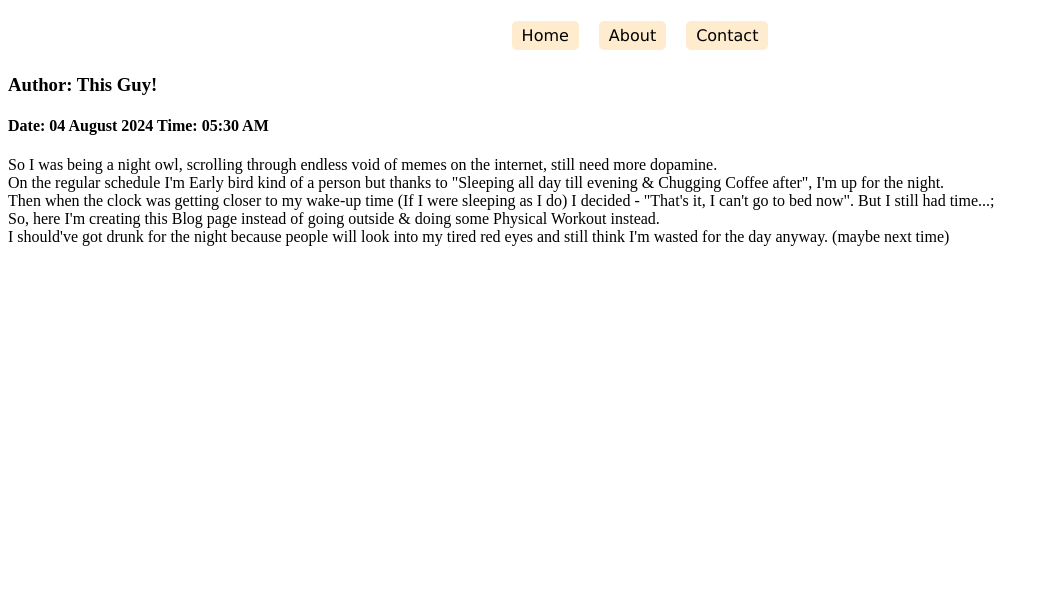
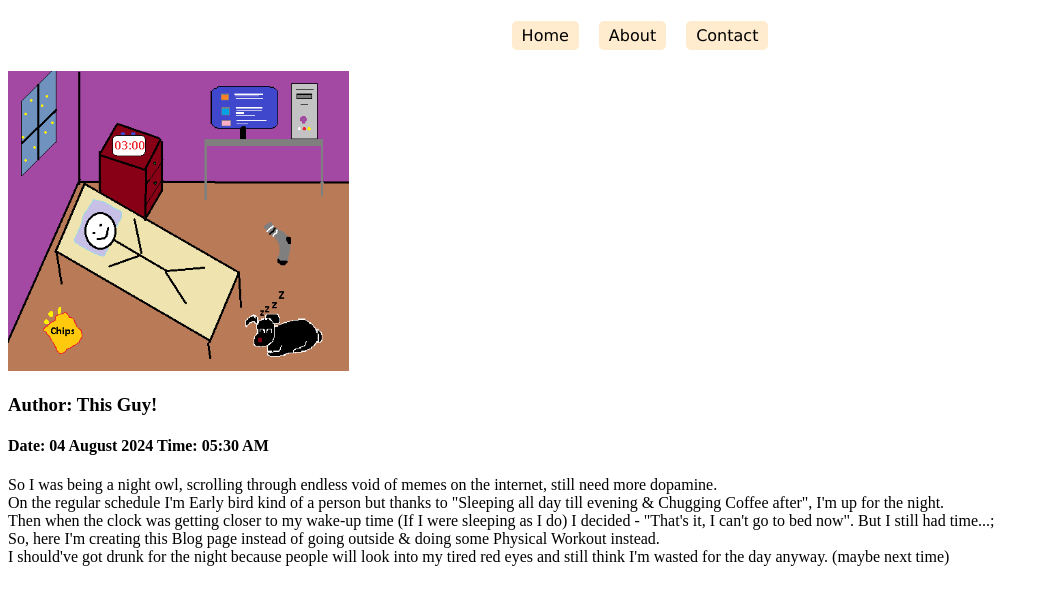
Before and after one commit to 0equalCodeYRG109/dainik_blog, a plain HTML site: page blogs/blogOne.html in a window 1280 px wide. Shown: the whole page, without its empty margins (0-1049 px from the left). Drawn offline with Linux system fonts and the light colour scheme.

Commit message:
Create media folder, add image to blogOne html file

```diff
--- a/blogs/blogOne.html
+++ b/blogs/blogOne.html
@@ -22,6 +22,9 @@
     </header>
 
     <main>
+        <div>
+            <img height="300px" src="../media/images/nightOwl.png" alt="Drawing of a person laying on the bed">
+        </div>
         <h3>Author: This Guy!</h3>
         <h4>Date: 04 August 2024 Time: 05:30 AM</h4>
         <p>So I was being a night owl, scrolling through endless void of memes on the internet, still need more dopamine.<br>
```
Also changed, not shown: media/images/nightOwl.png (added).
